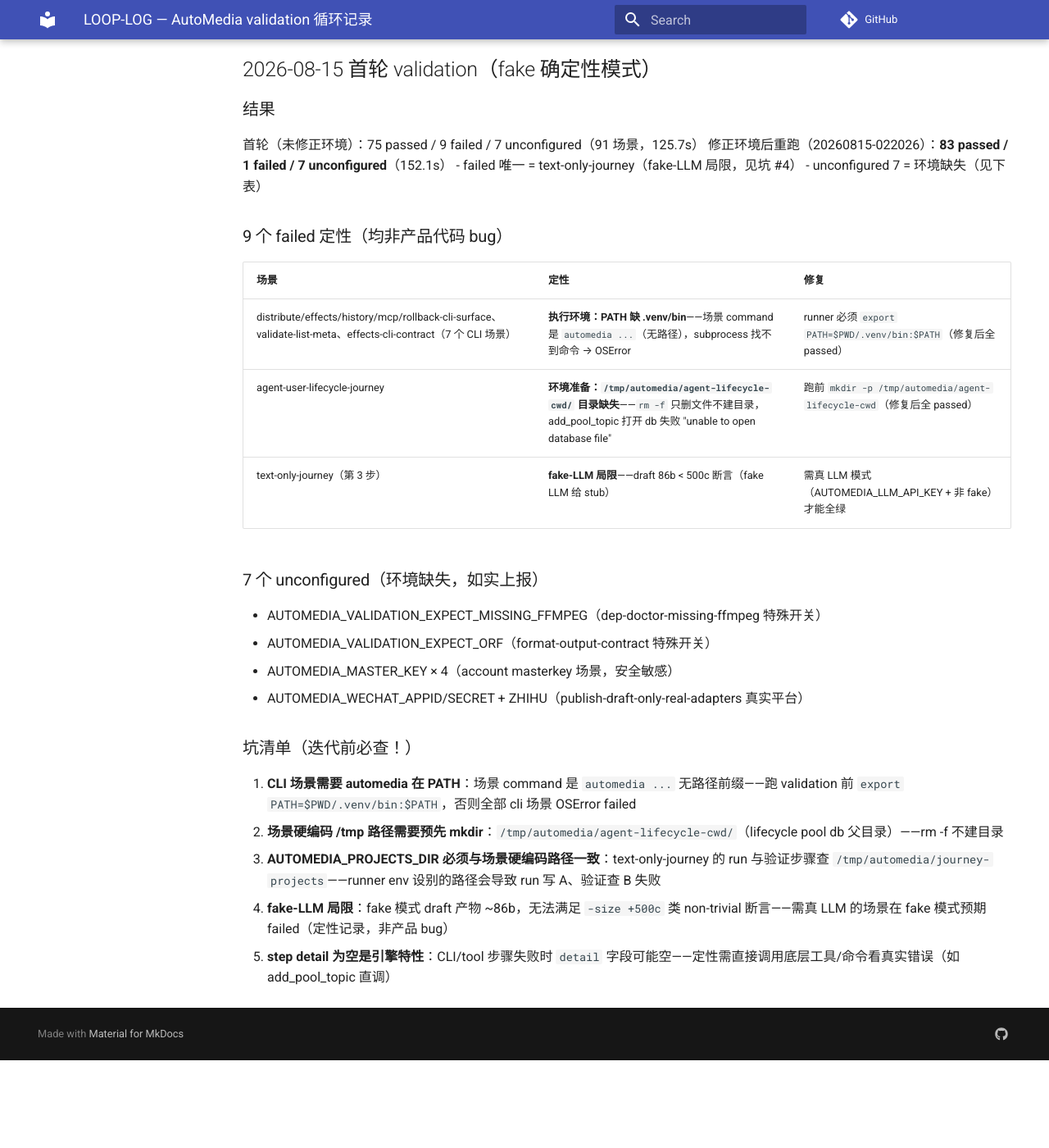
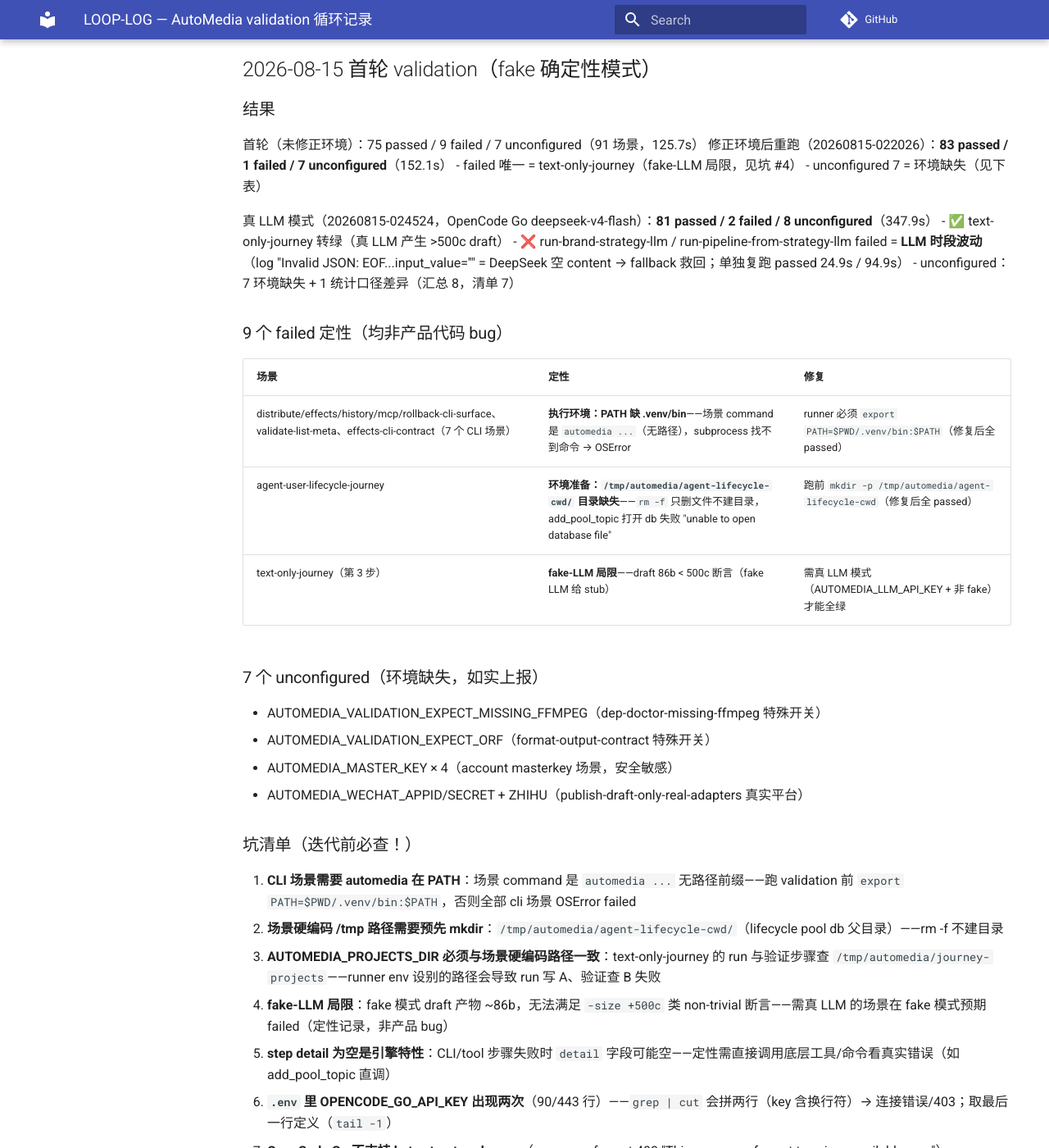
Before and after one commit to 1StepMore/AutoMedia, an MkDocs documentation site: the page built from docs/validation-loop-log.md, in a window 1280 px wide and 1400 px high, scrolled down 252 px. Shown: the whole window at 82% size. Built offline with MkDocs 1.6.1 and Material for MkDocs 9.7.7, drawn with Linux system fonts in a browser that asks for light colours; comment, search, counter and statistics services are not loaded; before the commit the page ends 1545 px from its top, so only the background shows below that; some of the changed text lies outside the part shown.

Commit message:
docs(validation): real-LLM run results + 2 new pitfalls (key dup, beta-parse unsupported)
Signed-off-by: Hermes Agent <hermes-agent@nousresearch.com>

```diff
--- a/docs/validation-loop-log.md
+++ b/docs/validation-loop-log.md
@@ -11,6 +11,11 @@
 修正环境后重跑（20260815-022026）：**83 passed / 1 failed / 7 unconfigured**（152.1s）
 - failed 唯一 = text-only-journey（fake-LLM 局限，见坑 #4）
 - unconfigured 7 = 环境缺失（见下表）
+
+真 LLM 模式（20260815-024524，OpenCode Go deepseek-v4-flash）：**81 passed / 2 failed / 8 unconfigured**（347.9s）
+- ✅ text-only-journey 转绿（真 LLM 产生 >500c draft）
+- ❌ run-brand-strategy-llm / run-pipeline-from-strategy-llm failed = **LLM 时段波动**（log "Invalid JSON: EOF...input_value=''" = DeepSeek 空 content → fallback 救回；单独复跑 passed 24.9s / 94.9s）
+- unconfigured：7 环境缺失 + 1 统计口径差异（汇总 8，清单 7）
 
 ### 9 个 failed 定性（均非产品代码 bug）
 
@@ -34,3 +39,5 @@
 3. **AUTOMEDIA_PROJECTS_DIR 必须与场景硬编码路径一致**：text-only-journey 的 run 与验证步骤查 `/tmp/automedia/journey-projects`——runner env 设别的路径会导致 run 写 A、验证查 B 失败
 4. **fake-LLM 局限**：fake 模式 draft 产物 ~86b，无法满足 `-size +500c` 类 non-trivial 断言——需真 LLM 的场景在 fake 模式预期 failed（定性记录，非产品 bug）
 5. **step detail 为空是引擎特性**：CLI/tool 步骤失败时 `detail` 字段可能空——定性需直接调用底层工具/命令看真实错误（如 add_pool_topic 直调）
+6. **`.env` 里 OPENCODE_GO_API_KEY 出现两次**（90/443 行）——`grep | cut` 会拼两行（key 含换行符）→ 连接错误/403；取最后一行定义（`tail -1`）
+7. **OpenCode Go 不支持 beta structured parse**（response_format 400 "This response_format type is unavailable now"）——AutoMedia 的 fallback 自动降级 json_object（json_object 直测 OK，无需改代码）；但 DeepSeek reasoning 空 content（#178 类）→ parse 失败 → 依赖 fallback/重试救回（strategy-llm 场景单独复跑可过）
```
